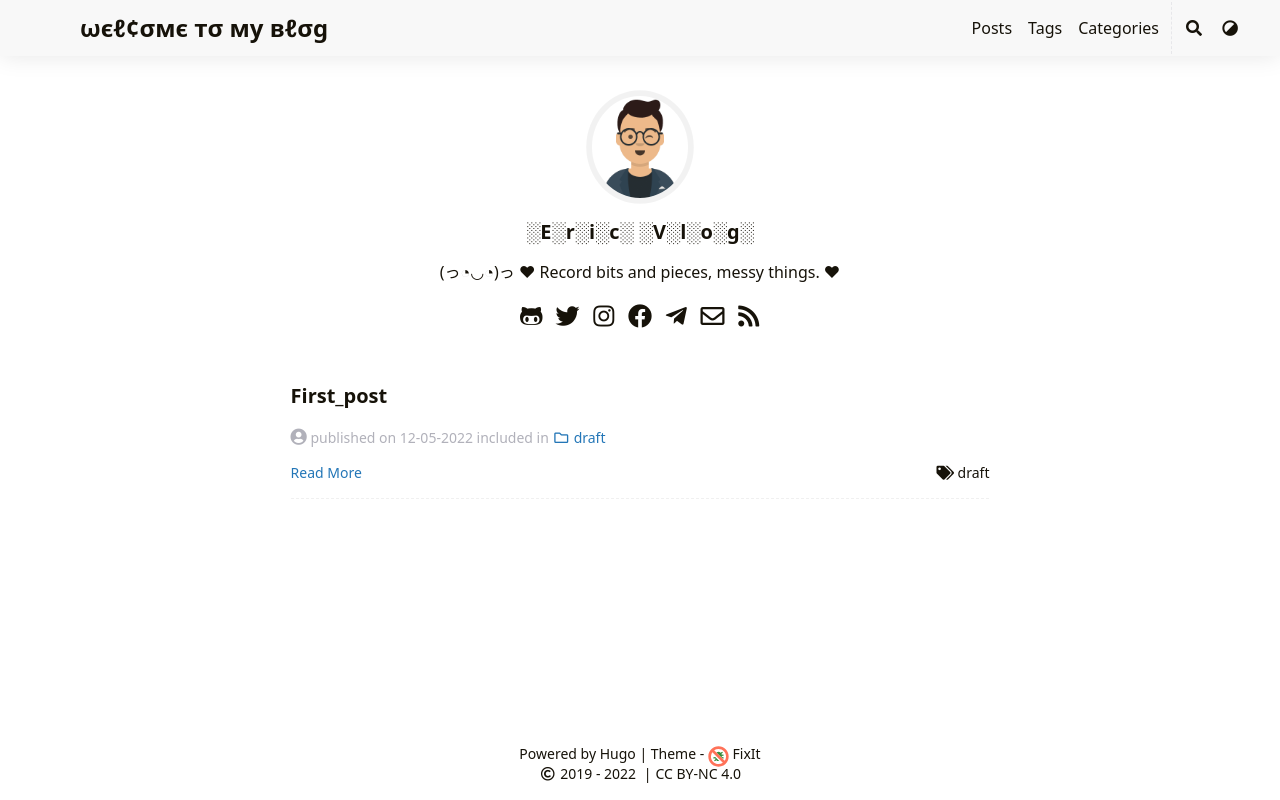
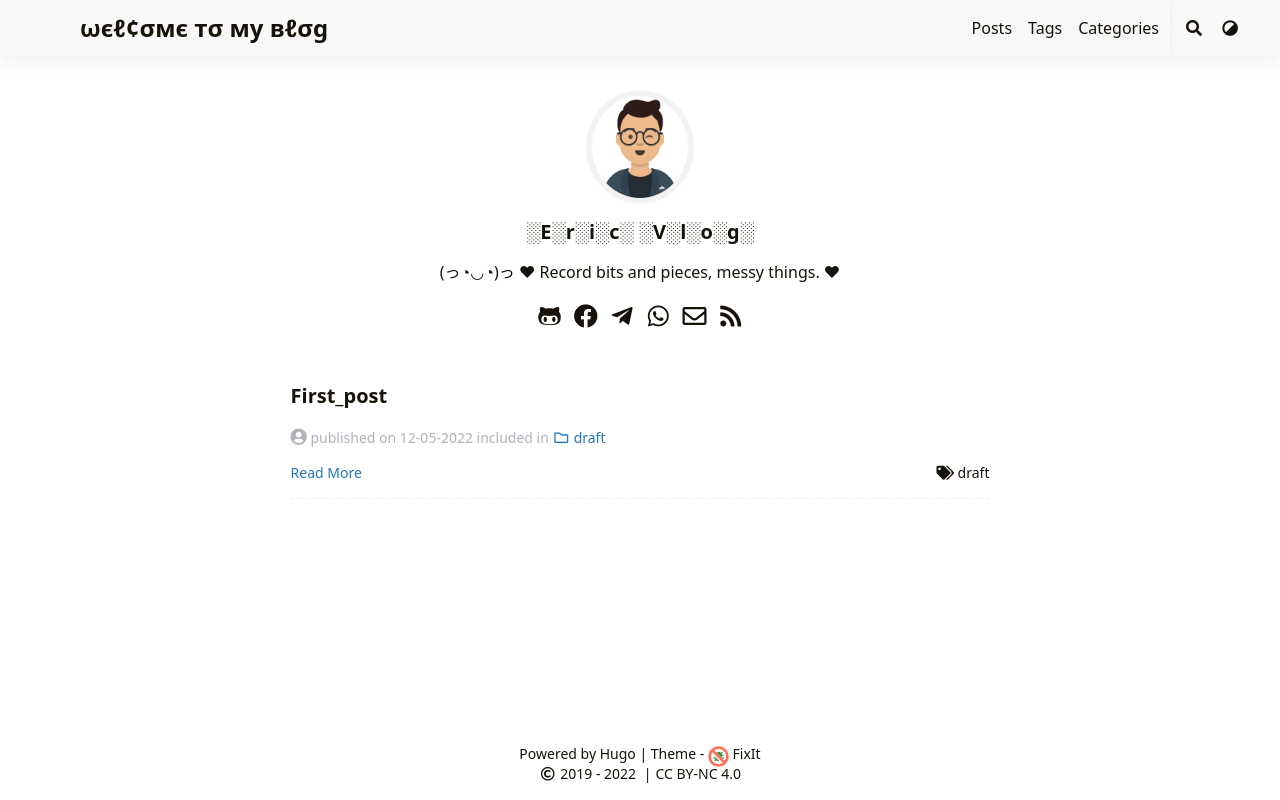
Before and after one commit to ericvlog/ericvlog.github.io, a plain HTML site: page index.html in a window 1280 px wide. Drawn offline with Linux system fonts and the light colour scheme.

Commit message:
modifier

```diff
--- a/index.html
+++ b/index.html
@@ -149,7 +149,7 @@
     data-sizes="auto"
     alt="/images/avatar.png"
     title="/images/avatar.png" /></a></div><h1 class="home-title">░E░r░i░c░ ░V░l░o░g░</h1><h2 class="home-subtitle"><div id="typeit-profile-subtitle" class="typeit"></div></h2><div class="links"><a
-  href="https://github.com/xxxx"
+  href="https://github.com/ericvlog"
 
     title="GitHub"
 
@@ -166,41 +166,7 @@
 
 ><i class="fab fa-github-alt fa-fw"></i>
     </a><a
-  href="https://twitter.com/xxxx"
-
-    title="Twitter"
-
-
-
-
-    target="_blank"
-
-
-    rel="external nofollow noopener noreffer me"
-
-
-
-
-><i class="fab fa-twitter fa-fw"></i>
-    </a><a
-  href="https://www.instagram.com/xxxx"
-
-    title="Instagram"
-
-
-
-
-    target="_blank"
-
-
-    rel="external nofollow noopener noreffer me"
-
-
-
-
-><i class="fab fa-instagram fa-fw"></i>
-    </a><a
-  href="https://facebook.com/xxxx"
+  href="https://facebook.com/plshareme"
 
     title="facebook"
 
@@ -217,7 +183,7 @@
 
 ><i class="fab fa-facebook fa-fw"></i>
     </a><a
-  href="https://t.me/xxxx"
+  href="https://t.me/plsharevme"
 
     title="Telegram"
 
@@ -234,7 +200,24 @@
 
 ><i class="fab fa-telegram-plane fa-fw"></i>
     </a><a
-  href="mailto:xxxx@xxxx.com"
+  href="https://wa.me/60133724443"
+
+    title="WhatsApp"
+
+
+
+
+    target="_blank"
+
+
+    rel="external nofollow noopener noreffer me"
+
+
+
+
+><i class="fab fa-whatsapp fa-fw"></i>
+    </a><a
+  href="mailto:plsharevme@gmail.com"
 
     title="Email"
 
```
